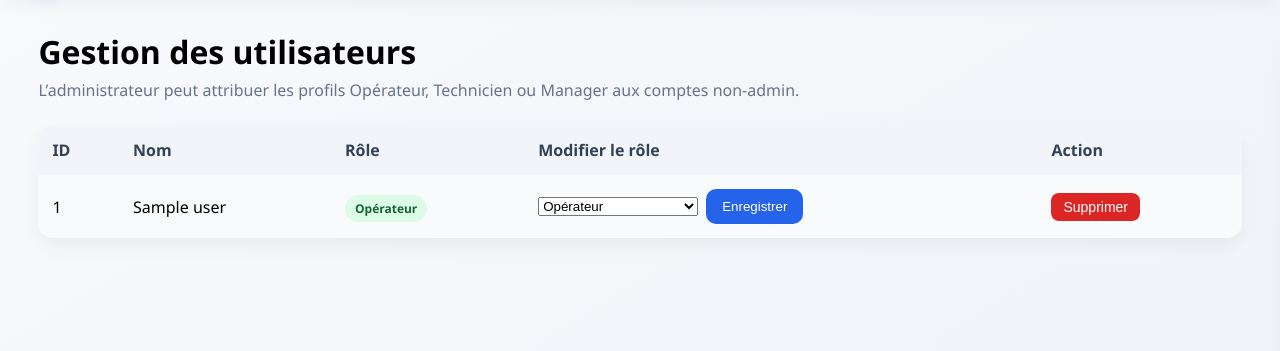
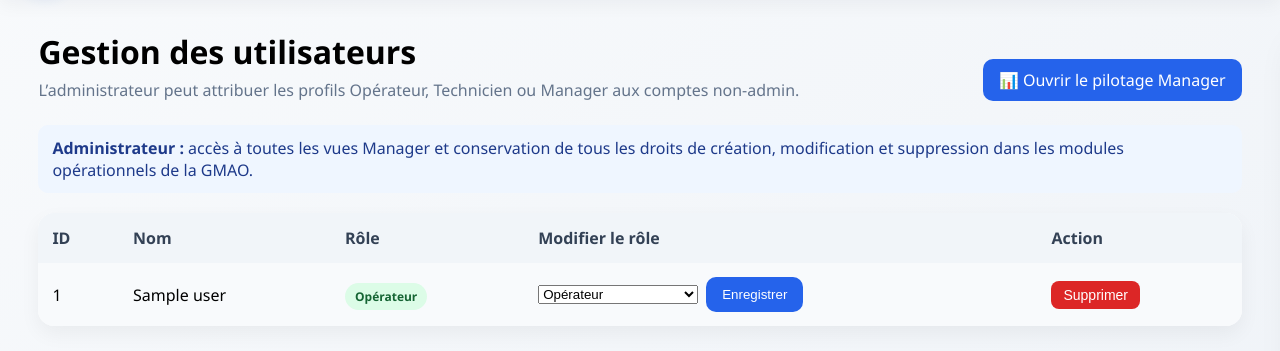
Before and after one commit to LCloufa/GMAO, a Python web app: template templates/users.html in a window 1280 px wide. Shown: the part 63-414 px from the top of the page. Run offline with Jinja, Linux system fonts and the light colour scheme; the template is opened without the code that fills it: most values are stand-ins (such as "Sample title", 1, 10 or a date in 2020); some libraries are stand-ins or nearby versions.

Commit message:
Donner à l'admin un accès visible au pilotage Manager

```diff
--- a/templates/users.html
+++ b/templates/users.html
@@ -1,13 +1,18 @@
 {% extends "base.html" %}
 {% block content %}
 
-<div style="display:flex; justify-content:space-between; align-items:flex-end; margin-bottom:24px; gap:20px;">
+<div style="display:flex; justify-content:space-between; align-items:flex-end; margin-bottom:24px; gap:20px; flex-wrap:wrap;">
     <div>
         <h1 style="margin:0;">Gestion des utilisateurs</h1>
         <p style="margin:6px 0 0; color:#64748b;">
             L’administrateur peut attribuer les profils Opérateur, Technicien ou Manager aux comptes non-admin.
         </p>
     </div>
+    <a href="/manager" class="btn-primary" style="text-decoration:none;">📊 Ouvrir le pilotage Manager</a>
+</div>
+
+<div style="margin-bottom:18px; padding:12px 14px; border-radius:10px; background:#eff6ff; color:#1e3a8a;">
+    <strong>Administrateur :</strong> accès à toutes les vues Manager et conservation de tous les droits de création, modification et suppression dans les modules opérationnels de la GMAO.
 </div>
 
 <table>
```
